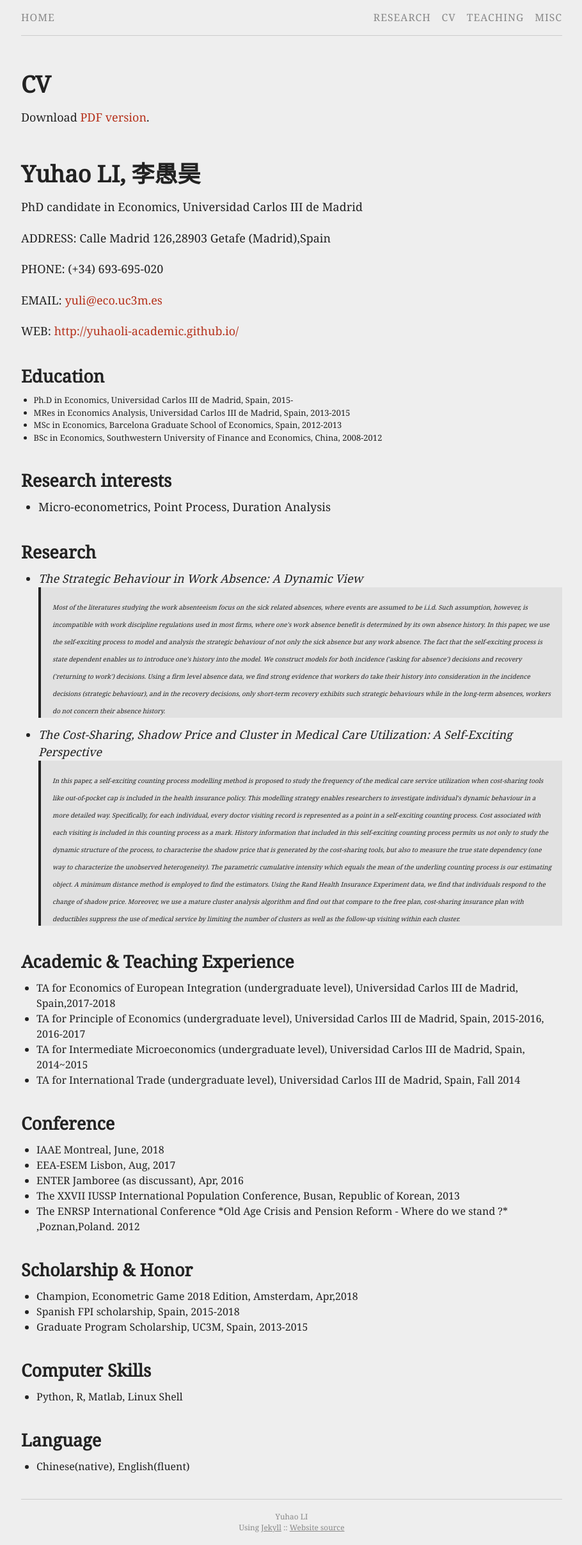
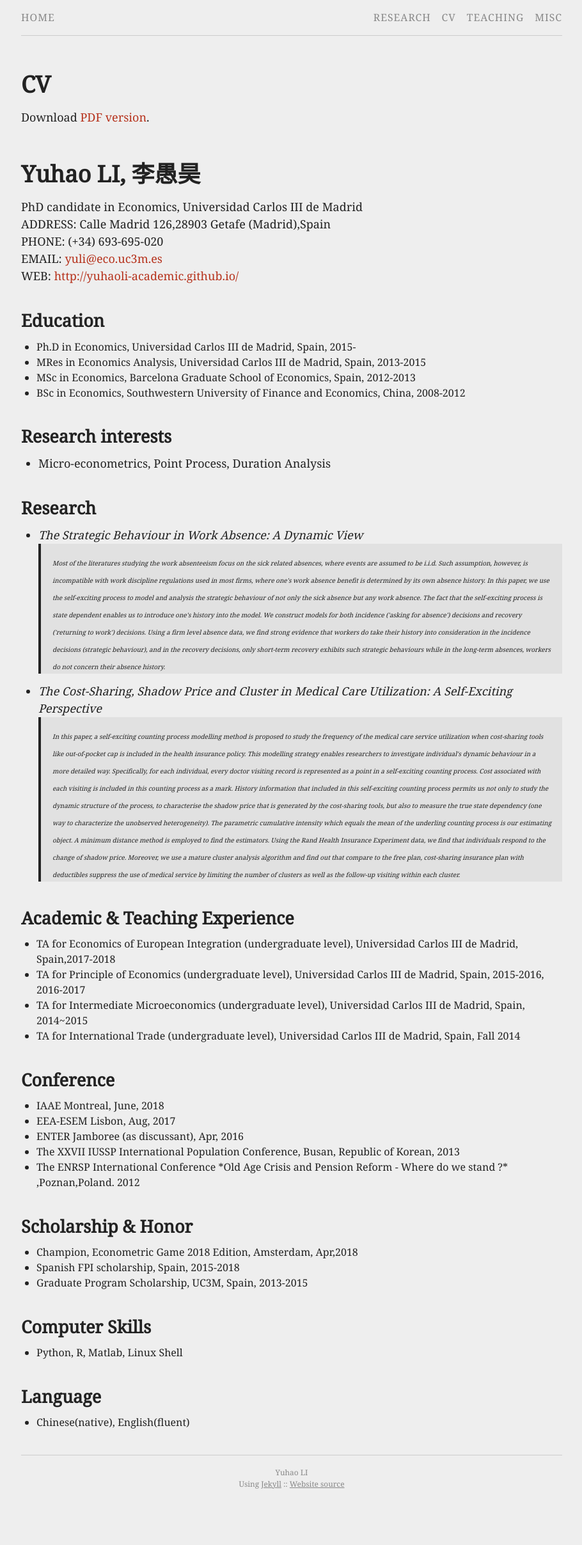
Before and after one commit to yuhaoli-academic/yuhaoli-academic.github.io, a Jekyll site: the page built from cv.md, in a window 1280 px wide. Shown: the whole page at 64% size, without its empty margins (184-1094 px from the left). Built offline with Jekyll 4.4.1, drawn with Linux system fonts in a browser that asks for light colours; after the commit the page ends 2347 px from its top, so only the background shows below that.

Commit message:
changing spacing unit

```diff
--- a/cv.md
+++ b/cv.md
@@ -9,18 +9,14 @@ Download [PDF version](https://www.dropbox.com/home/website/yuhaoli-academic.git
 
 # Yuhao LI, 李愚昊
 PhD candidate in Economics, Universidad Carlos III de Madrid
-
 ADDRESS: Calle Madrid 126,28903 Getafe (Madrid),Spain
-
 PHONE: (+34) 693-695-020
-
 EMAIL: [yuli@eco.uc3m.es](mailto:yuli@eco.uc3m.es)
-
 WEB: [http://yuhaoli-academic.github.io/](http://yuhaoli-academic.github.io/)
 
 
 ## Education
-<font size = "2.95"> <ul>
+<font size = "3.0"> <ul>
 <li> Ph.D in Economics, Universidad Carlos III de Madrid, Spain, 2015- </li>
 
 <li> MRes in Economics Analysis, Universidad Carlos III de Madrid, Spain, 2013-2015 </li>
```
